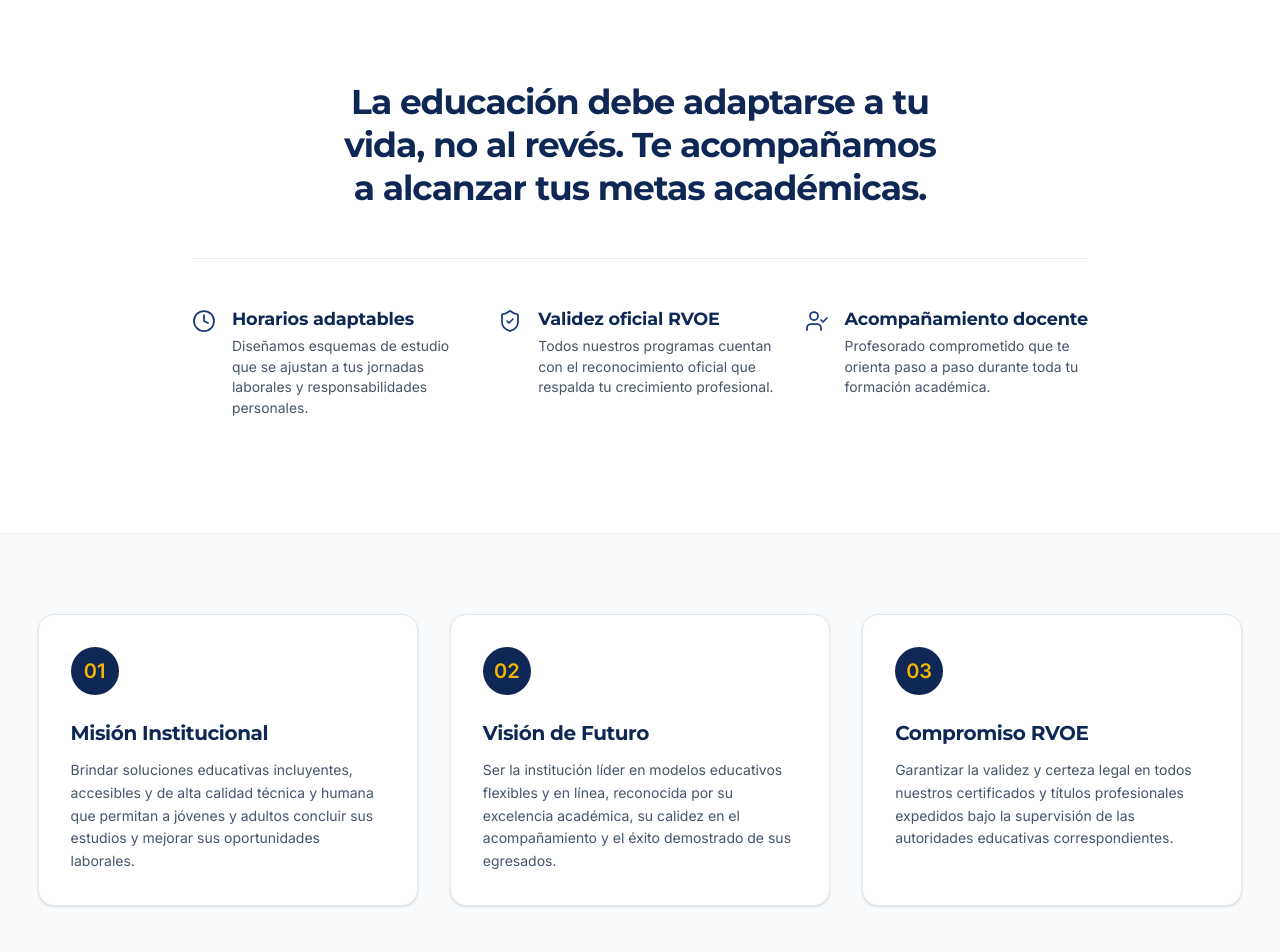
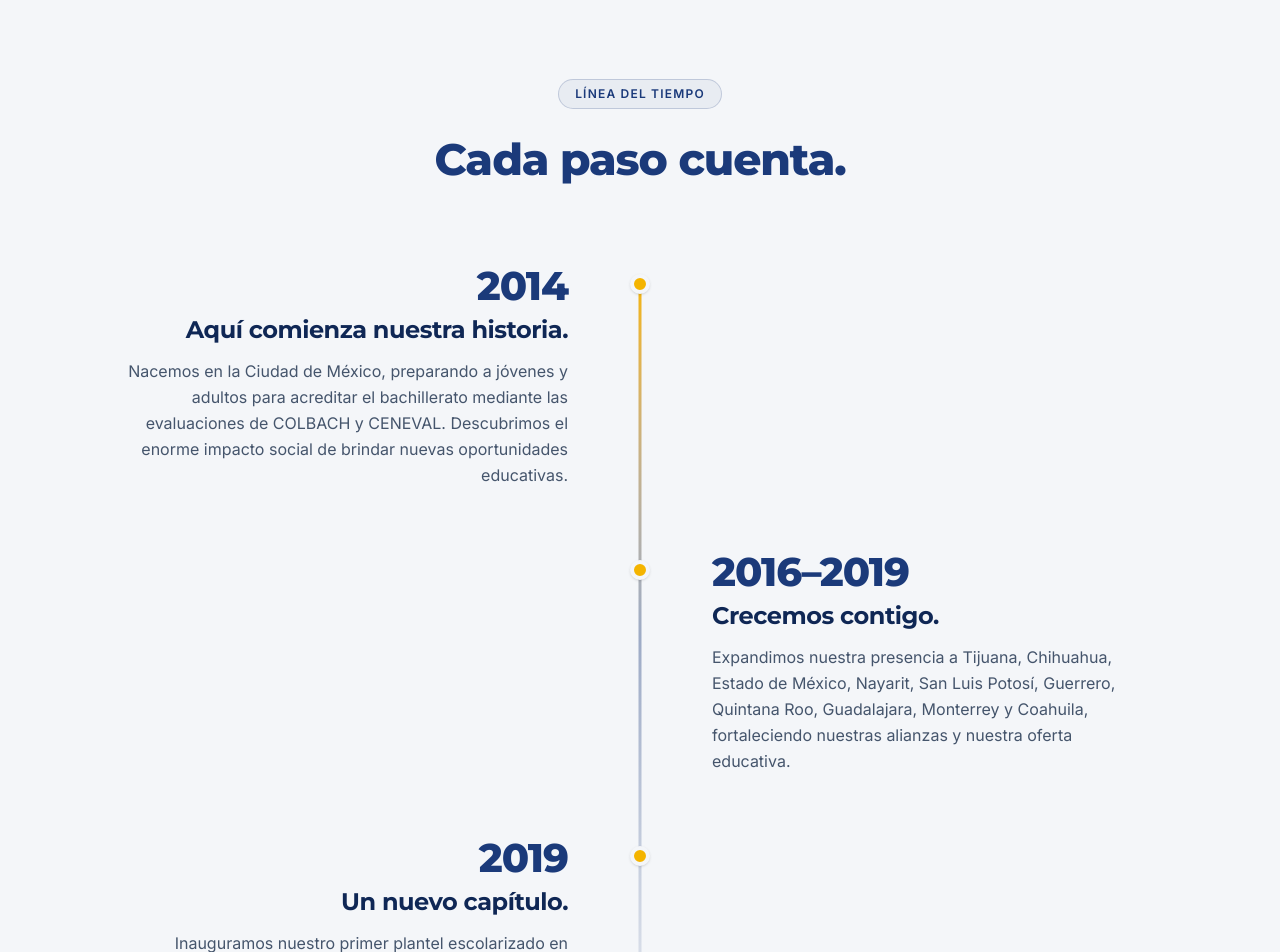
Before and after one commit to dmytro-webild/b02179c9-55a4-4431-96fc-35acbd36f5d2, a React (Vite) app: page /nosotros in a window 1280 px wide. Shown: the part 4700-5652 px from the top of the page. Built offline with nearby package versions, Linux system fonts and the light colour scheme.

Commit message:
Webild agent: Corregir la visualización de la sección Cada paso cuenta en

```diff
--- a/src/pages/NosotrosPage.tsx
+++ b/src/pages/NosotrosPage.tsx
@@ -344,6 +344,133 @@ export default function NosotrosPage() {
         </div>
       </section>
 
+      {/* Editorial Section: CADA PASO CUENTA (LÍNEA DEL TIEMPO) */}
+      <section className="bg-[#F4F6F9] py-20 sm:py-28 border-b border-slate-200/60 overflow-hidden">
+        <div className="mx-auto w-[var(--container)] px-4 sm:px-6 lg:px-8">
+          <motion.div
+            initial={{ opacity: 0, y: 20 }}
+            whileInView={{ opacity: 1, y: 0 }}
+            viewport={{ once: true }}
+            transition={{ duration: 0.6, ease: "easeOut" }}
+            className="flex flex-col items-center text-center mb-14 sm:mb-20"
+          >
+            {/* Label / Badge */}
+            <div className="inline-flex items-center gap-2 rounded-full border border-[#1B3A7A]/20 bg-[#1B3A7A]/5 px-4 py-1.5 text-xs font-extrabold uppercase tracking-widest text-[#1B3A7A]">
+              LÍNEA DEL TIEMPO
+            </div>
+
+            {/* Title */}
+            <h2 className="mt-6 font-['Montserrat'] font-extrabold text-3xl sm:text-4xl lg:text-[2.75rem] leading-[1.2] tracking-tight text-[#1B3A7A]">
+              Cada paso cuenta.
+            </h2>
+          </motion.div>
+
+          {/* Timeline Container */}
+          <div className="relative max-w-5xl mx-auto">
+            {/* Desktop Central Line */}
+            <div className="hidden md:block absolute left-1/2 top-4 bottom-4 w-[3px] -translate-x-1/2 bg-gradient-to-b from-[#F4B400] via-[#1B3A7A]/40 to-[#1B3A7A]/10 rounded-full" />
+
+            {/* Mobile Left Line */}
+            <div className="md:hidden absolute left-4 top-4 bottom-4 w-[2.5px] -translate-x-1/2 bg-gradient-to-b from-[#F4B400] via-[#1B3A7A]/40 to-[#1B3A7A]/10 rounded-full" />
+
+            <div className="space-y-12 sm:space-y-16">
+              {/* Event 1: 2014 */}
+              <motion.div
+                initial={{ opacity: 0, y: 20 }}
+                whileInView={{ opacity: 1, y: 0 }}
+                viewport={{ once: true }}
+                transition={{ duration: 0.5, delay: 0.1 }}
+                className="relative grid grid-cols-1 md:grid-cols-2 gap-4 md:gap-12 items-start pl-10 md:pl-0"
+              >
+                {/* Mobile Marker Dot */}
+                <div className="md:hidden absolute left-4 -translate-x-1/2 top-2 size-3.5 rounded-full border-2 border-[#F4F6F9] bg-[#F4B400] shadow-sm z-10" />
+
+                {/* Desktop Center Marker Dot */}
+                <div className="hidden md:block absolute left-1/2 -translate-x-1/2 top-2 size-5 rounded-full border-4 border-[#F4F6F9] bg-[#F4B400] shadow-sm z-10" />
+
+                {/* Content Left (Desktop) */}
+                <div className="md:text-right md:pr-12">
+                  <span className="inline-block font-['Montserrat'] font-extrabold text-3xl sm:text-4xl lg:text-[2.5rem] text-[#1B3A7A] leading-none tracking-tight">
+                    2014
+                  </span>
+                  <h3 className="mt-2 font-['Montserrat'] font-bold text-xl sm:text-2xl text-[#0F2755]">
+                    Aquí comienza nuestra historia.
+                  </h3>
+                  <p className="mt-3 font-['Inter'] text-slate-600 text-base leading-relaxed font-normal max-w-lg md:ml-auto">
+                    Nacemos en la Ciudad de México, preparando a jóvenes y adultos para acreditar el bachillerato mediante las evaluaciones de COLBACH y CENEVAL. Descubrimos el enorme impacto social de brindar nuevas oportunidades educativas.
+                  </p>
+                </div>
+
+                {/* Empty Right Column (Desktop) */}
+                <div className="hidden md:block md:pl-12" />
+              </motion.div>
+
+              {/* Event 2: 2016–2019 */}
+              <motion.div
+                initial={{ opacity: 0, y: 20 }}
+                whileInView={{ opacity: 1, y: 0 }}
+                viewport={{ once: true }}
+                transition={{ duration: 0.5, delay: 0.2 }}
+                className="relative grid grid-cols-1 md:grid-cols-2 gap-4 md:gap-12 items-start pl-10 md:pl-0"
+              >
+                {/* Mobile Marker Dot */}
+                <div className="md:hidden absolute left-4 -translate-x-1/2 top-2 size-3.5 rounded-full border-2 border-[#F4F6F9] bg-[#F4B400] shadow-sm z-10" />
+
+                {/* Desktop Center Marker Dot */}
+                <div className="hidden md:block absolute left-1/2 -translate-x-1/2 top-2 size-5 rounded-full border-4 border-[#F4F6F9] bg-[#F4B400] shadow-sm z-10" />
+
+                {/* Empty Left Column (Desktop) */}
+                <div className="hidden md:block md:pr-12" />
+
+                {/* Content Right (Desktop) */}
+                <div className="md:text-left md:pl-12">
+                  <span className="inline-block font-['Montserrat'] font-extrabold text-3xl sm:text-4xl lg:text-[2.5rem] text-[#1B3A7A] leading-none tracking-tight">
+                    2016–2019
+                  </span>
+                  <h3 className="mt-2 font-['Montserrat'] font-bold text-xl sm:text-2xl text-[#0F2755]">
+                    Crecemos contigo.
+                  </h3>
+                  <p className="mt-3 font-['Inter'] text-slate-600 text-base leading-relaxed font-normal max-w-lg">
+                    Expandimos nuestra presencia a Tijuana, Chihuahua, Estado de México, Nayarit, San Luis Potosí, Guerrero, Quintana Roo, Guadalajara, Monterrey y Coahuila, fortaleciendo nuestras alianzas y nuestra oferta educativa.
+                  </p>
+                </div>
+              </motion.div>
+
+              {/* Event 3: 2019 */}
+              <motion.div
+                initial={{ opacity: 0, y: 20 }}
+                whileInView={{ opacity: 1, y: 0 }}
+                viewport={{ once: true }}
+                transition={{ duration: 0.5, delay: 0.3 }}
+                className="relative grid grid-cols-1 md:grid-cols-2 gap-4 md:gap-12 items-start pl-10 md:pl-0"
+              >
+                {/* Mobile Marker Dot */}
+                <div className="md:hidden absolute left-4 -translate-x-1/2 top-2 size-3.5 rounded-full border-2 border-[#F4F6F9] bg-[#F4B400] shadow-sm z-10" />
+
+                {/* Desktop Center Marker Dot */}
+                <div className="hidden md:block absolute left-1/2 -translate-x-1/2 top-2 size-5 rounded-full border-4 border-[#F4F6F9] bg-[#F4B400] shadow-sm z-10" />
+
+                {/* Content Left (Desktop) */}
+                <div className="md:text-right md:pr-12">
+                  <span className="inline-block font-['Montserrat'] font-extrabold text-3xl sm:text-4xl lg:text-[2.5rem] text-[#1B3A7A] leading-none tracking-tight">
+                    2019
+                  </span>
+                  <h3 className="mt-2 font-['Montserrat'] font-bold text-xl sm:text-2xl text-[#0F2755]">
+                    Un nuevo capítulo.
+                  </h3>
+                  <p className="mt-3 font-['Inter'] text-slate-600 text-base leading-relaxed font-normal max-w-lg md:ml-auto">
+                    Inauguramos nuestro primer plantel escolarizado en Metepec, Estado de México, incorporando educación básica presencial.
+                  </p>
+                </div>
+
+                {/* Empty Right Column (Desktop) */}
+                <div className="hidden md:block md:pl-12" />
+              </motion.div>
+            </div>
+          </div>
+        </div>
+      </section>
+
       {/* Main Statement & Icon Row */}
       <div id="about" data-webild-section="AboutStatementIconRow" data-webild-section-id="AboutStatementIconRow-1" data-section="about">
         <AboutStatementIconRow
```
